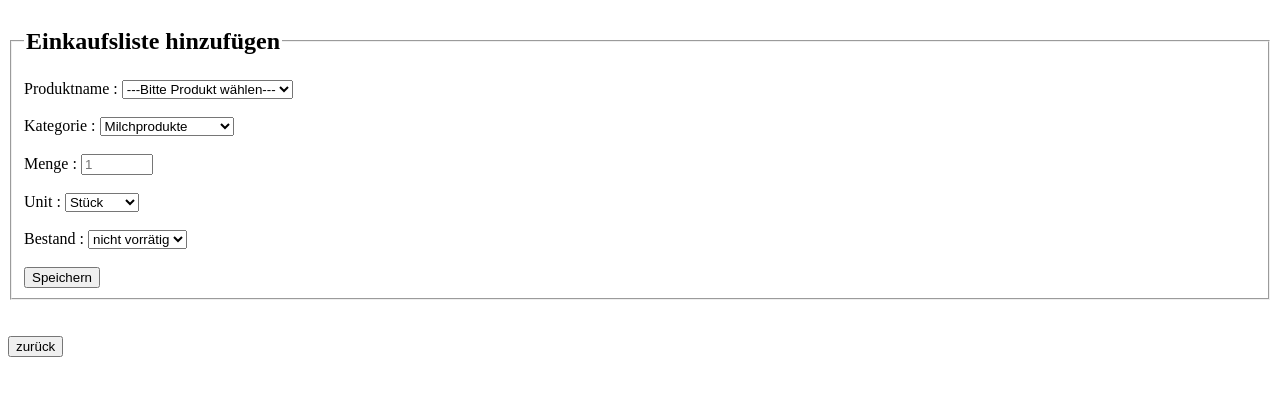
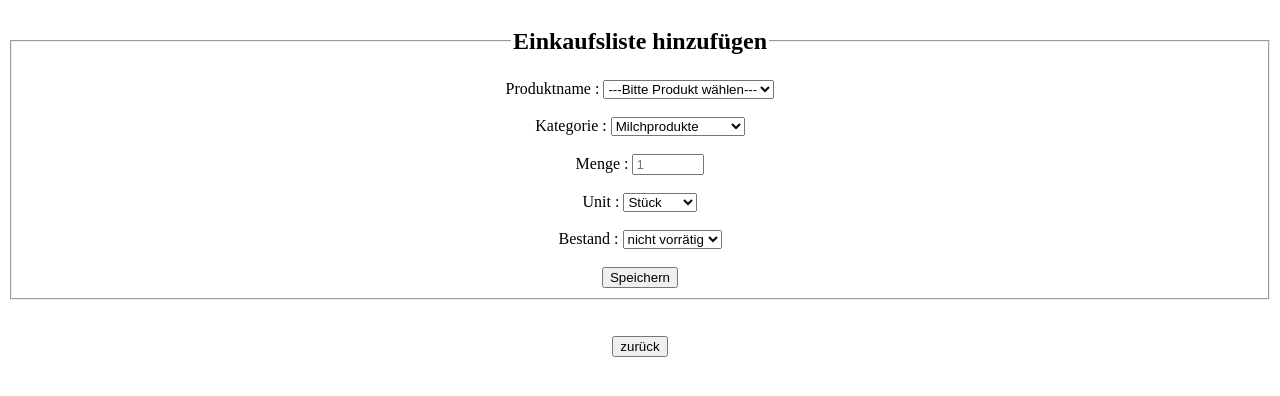
Before and after one commit to Ayano1203/MeinEinkaufsassistent, a PHP site: page /index.php?action=create_shoppingList in a window 1280 px wide. Shown: the top 396 px of the page. Run offline with PHP 8.4, Linux system fonts and the light colour scheme; data comes from the database, SQL or seed files in the repository.

Commit message:
shoppinglist hinzufügen

```diff
--- a/views/create_shoppingList.php
+++ b/views/create_shoppingList.php
@@ -11,6 +11,17 @@ $manager = new InventoryManager($pdo);
           content="width=device-width, user-scalable=no, initial-scale=1.0, maximum-scale=1.0, minimum-scale=1.0">
     <meta http-equiv="X-UA-Compatible" content="ie=edge">
     <title>neue Einkaufslist</title>
+    <style>
+        body, header{
+            text-align: center;
+            justify-content: center;
+            align-items: center;
+        }
+        .inventoryList {
+            width: 80%;
+            justify-content: center;
+        }
+    </style>
 </head>
 <body>
 <form method="POST" action="">
```
